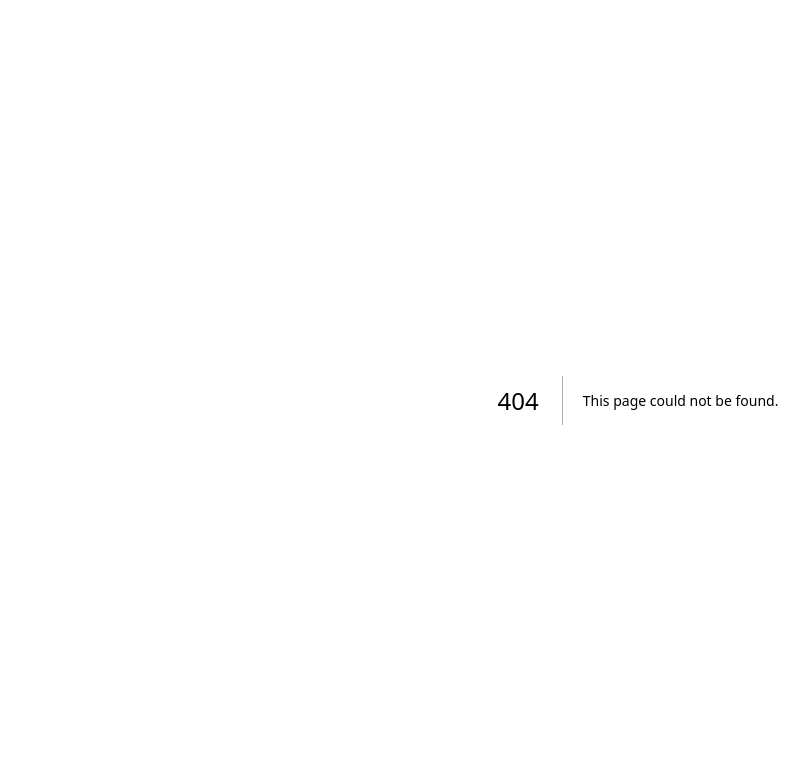
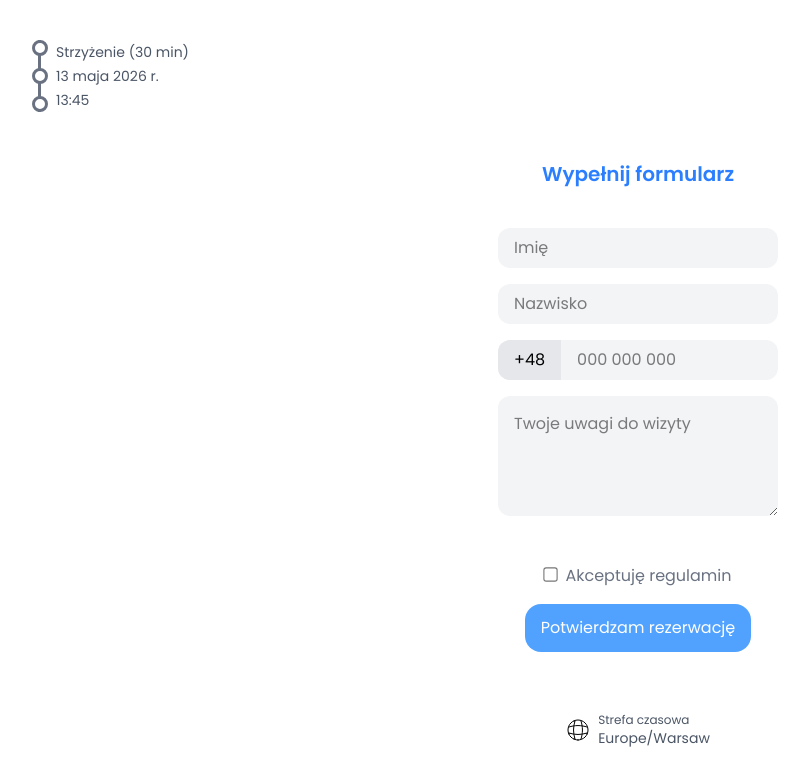
Before and after one commit to arkadiuszwolk/app, a Next.js app: page /form in a window 1280 px wide. Before the commit this address had no page. Shown: the top 782 px of the page, without its empty margins (2-811 px from the left). Built offline with nearby package versions, Linux system fonts and the light colour scheme.

Commit message:
Formularz

```diff
--- /dev/null
+++ b/app/form/page.tsx
@@ -0,0 +1,91 @@
+'use client';
+
+import { GlobeIcon } from '@/components/icons/globe-icon';
+import { MiniCalendar } from '@/components/MiniCalendar';
+import { Steps } from '@/components/steps';
+import { useState } from 'react';
+
+function HourBox({ hour }: { hour: string }) {
+    return (
+        <div className='w-40 h-12 flex justify-center items-center rounded-full bg-teal-50 text-sm text-teal-500 hover:cursor-pointer'>
+            {hour}
+        </div>
+    );
+}
+
+export default function Page() {
+    const [selectedDate, setSelectedDate] = useState<Date | null>(null);
+
+    function selectDate(date: Date) {
+        setSelectedDate(date);
+    }
+
+    console.log(selectedDate);
+
+    return (
+        <div>
+            <Steps two='13 maja 2026 r.' three='13:45' />
+            <div className='flex flex-col justify-center items-center pt-2 px-6 md:px-30'>
+                {/* <div className='w-90'>
+                <h1 className='mb-4 text-center'>Arkadiusz Wołk</h1>
+                <p className='text-center'>
+                    Lorem ipsum dolor, sit amet consectetur adipisicing elit. Magni voluptatibus
+                    ipsum voluptatum necessitatibus perferendis delectus in quam deserunt fuga
+                    facere.
+                </p>
+            </div> */}
+                <h2 className='text-center mb-10 w-full font-semibold text-blue-500 text-xl'>
+                    Wypełnij formularz
+                </h2>
+                <form className='space-y-4 flex flex-col items-center'>
+                    <input
+                        type='text'
+                        placeholder='Imię'
+                        className='w-70 px-4 py-2 bg-gray-100 rounded-xl'
+                    />
+                    <input
+                        type='text'
+                        placeholder='Nazwisko'
+                        className='w-70 px-4 py-2 bg-gray-100 rounded-xl'
+                    />
+                    <div className='w-70 bg-gray-100 rounded-xl flex items-stretch'>
+                        <span className='bg-gray-200 px-4 rounded-l-xl flex justify-center items-center'>
+                            +48
+                        </span>
+                        <input
+                            type='text'
+                            placeholder='000 000 000'
+                            className='w-full py-2 px-4 rounded-xl'
+                        />
+                    </div>
+                    <textarea
+                        placeholder='Twoje uwagi do wizyty'
+                        className='w-70 min-h-30 rounded-xl bg-gray-100 p-4'
+                    />
+                    <div className='space-x-2 mt-8'>
+                        <input
+                            type='checkbox'
+                            name='regulamin'
+                            id='regulamin'
+                            className='scale-110'
+                        />
+                        <label htmlFor='regulamin' className=' text-gray-500'>
+                            Akceptuję regulamin
+                        </label>
+                    </div>
+                    <button className='rounded-2xl bg-blue-400 text-white px-4 py-3'>
+                        Potwierdzam rezerwację
+                    </button>
+                </form>
+                <div className='flex items-center space-x-2 mt-15'>
+                    {/* <div className='rounded-full w-8 h-8 bg-gray-500'></div> */}
+                    <GlobeIcon />
+                    <div className='flex flex-col text-gray-600'>
+                        <span className='text-xs'>Strefa czasowa</span>
+                        <span className='text-sm'>Europe/Warsaw</span>
+                    </div>
+                </div>
+            </div>
+        </div>
+    );
+}
--- a/app/time/page.tsx
+++ b/app/time/page.tsx
@@ -3,6 +3,7 @@
 import { GlobeIcon } from '@/components/icons/globe-icon';
 import { MiniCalendar } from '@/components/MiniCalendar';
 import { Steps } from '@/components/steps';
+import Link from 'next/link';
 import { useState } from 'react';
 
 function HourBox({ hour }: { hour: string }) {
@@ -38,41 +39,15 @@ export default function Page() {
                     Wybierz godzinę
                 </h2>
                 <ul>
-                    <li>
-                        <button className='bg-blue-50 rounded-xl text-blue-500 w-50 h-12 mb-4'>
-                            8:45
-                        </button>
-                    </li>
-                    <li>
-                        <button className='bg-blue-50 rounded-xl text-blue-500 w-50 h-12 mb-4'>
-                            9:00
-                        </button>
-                    </li>
-                    <li>
-                        <button className='bg-blue-50 rounded-xl text-blue-500 w-50 h-12 mb-4'>
-                            10:30
-                        </button>
-                    </li>
-                    <li>
-                        <button className='bg-blue-50 rounded-xl text-blue-500 w-50 h-12 mb-4'>
-                            10:45
-                        </button>
-                    </li>
-                    <li>
-                        <button className='bg-blue-50 rounded-xl text-blue-500 w-50 h-12 mb-4'>
-                            12:00
-                        </button>
-                    </li>
-                    <li>
-                        <button className='bg-blue-50 rounded-xl text-blue-500 w-50 h-12 mb-4'>
-                            12:30
-                        </button>
-                    </li>
-                    <li>
-                        <button className='bg-blue-50 rounded-xl text-blue-500 w-50 h-12 mb-4'>
-                            14:15
-                        </button>
-                    </li>
+                    {['8:45', '9:00', '10:30', '10:45', '12:00', '12:30', '14:15'].map((hour) => (
+                        <li key={hour}>
+                            <Link href='/form'>
+                                <button className='bg-blue-50 rounded-xl text-blue-500 w-50 h-12 mb-4'>
+                                    {hour}
+                                </button>
+                            </Link>
+                        </li>
+                    ))}
                 </ul>
                 <div className='flex items-center space-x-2 mt-6'>
                     {/* <div className='rounded-full w-8 h-8 bg-gray-500'></div> */}
```
